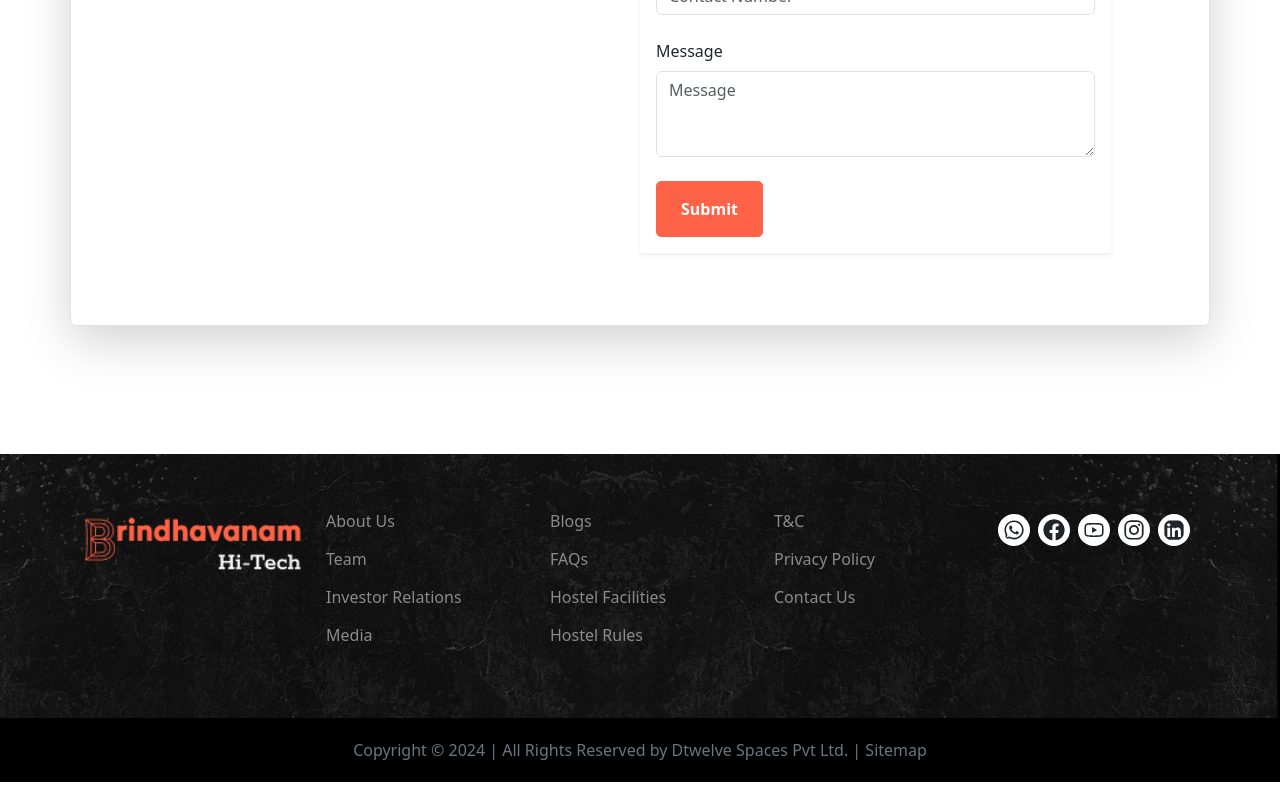
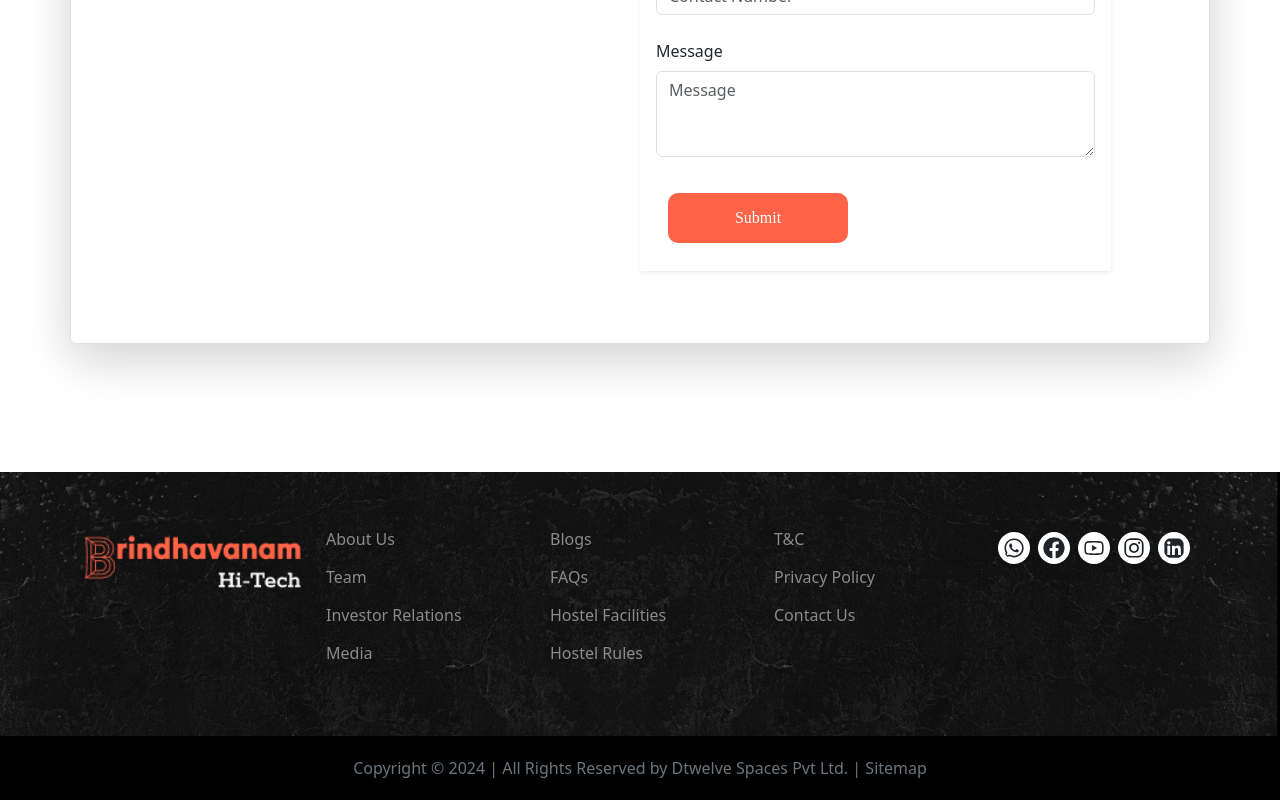
Before and after one commit to saminnam/hostel-website, a React (Create React App) app: page /contact_us in a window 1280 px wide. Shown: the part 767-1567 px from the top of the page. Built offline with nearby package versions, Linux system fonts and the light colour scheme; a small style sheet from the web is missing; a web font is replaced by a local one.

Commit message:
Update BookingForm.css

```diff
--- a/src/Component/BookingForm/BookingForm.css
+++ b/src/Component/BookingForm/BookingForm.css
@@ -3,16 +3,28 @@
 }
 
 .form_btn {
-    padding: 15px;
-    background-color: tomato;
-    border: 1px solid tomato;
+    margin: 12px;
+    height: 50px;
+    width: 180px;
+    border-radius: 10px;
+    background: tomato;
+    justify-content: center;
+    align-items: center;
+    /* box-shadow: -5px -5px 15px tomato, 5px 5px 15px tomato, inset 5px 5px 10px tomato,
+      inset -5px -5px 10px tomato; */
+    font-family: "Damion", cursive;
+    cursor: pointer;
+    border: none;
+    font-size: 16px;
     color: #fff;
-    font-weight: bold;
-    border-radius: 5px;
-    transition: 0.2s ease;
-}
+    transition: 500ms;
+  }
 
 .form_btn:hover {
+    box-shadow: -5px -5px 15px  #fff, 5px 5px 15px #fff, inset 5px 5px 10px #fff,
+      inset -5px -5px 10px  #fff;
+    color: #000;
+    border: 1px solid tomato;
     background-color: transparent;
-    color: #000;
-}
+    transition: 500ms;
+  }
```
